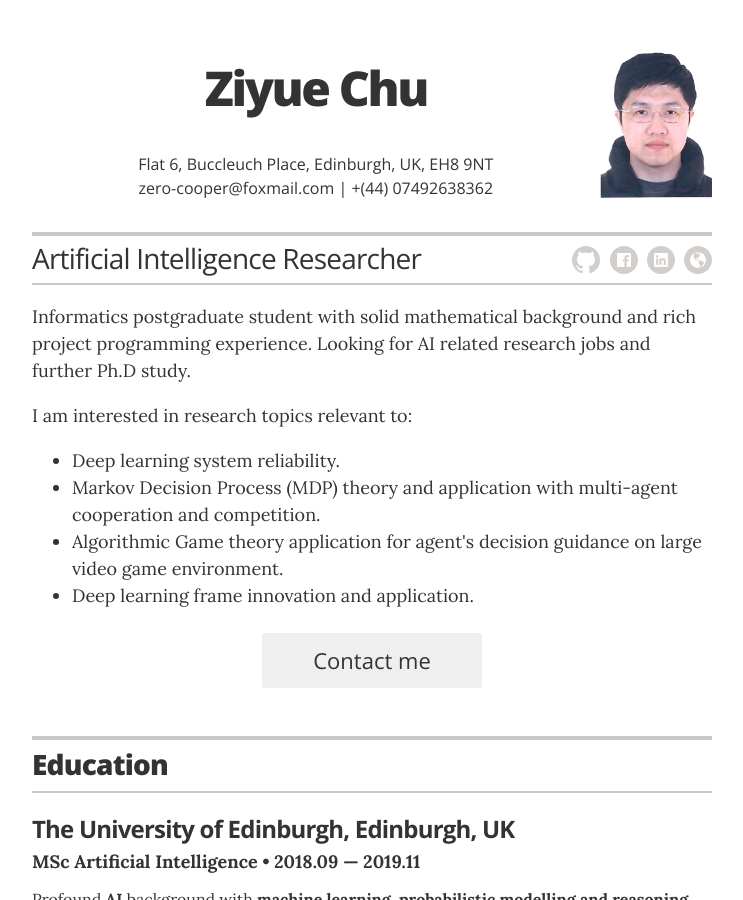
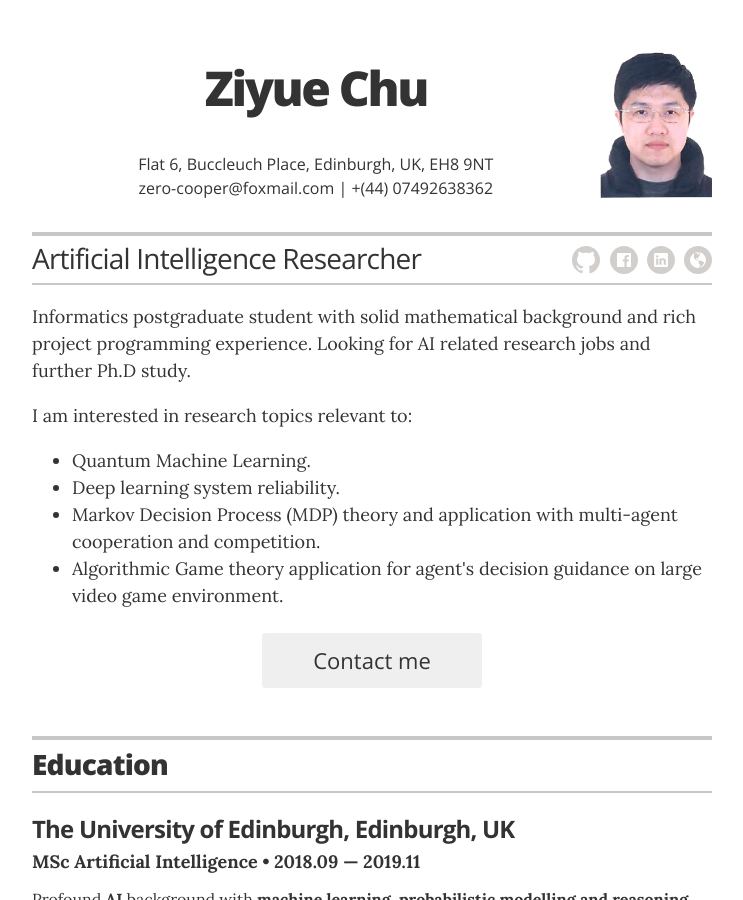
Before and after one commit to zero-cooper/zero-cooper.github.io, a Jekyll site: the page built from index.html, in a window 1280 px wide and 900 px high. Shown: the whole window, without its empty margins (268-1011 px from the left). Built offline with Jekyll 4.4.1, drawn with Linux system fonts in a browser that asks for light colours.

Commit message:
Update _config.yml

```diff
--- a/_config.yml
+++ b/_config.yml
@@ -28,10 +28,10 @@ resume_header_intro: "<p>Informatics postgraduate student with solid mathematica
 <br> </p>
 <p>I am interested in research topics relevant to&#58 <br>
 <ul>
+  <li>Quantum Machine Learning.</li>
   <li>Deep learning system reliability.</li>
   <li>Markov Decision Process (MDP) theory and application with multi-agent cooperation and competition.</li>
   <li>Algorithmic Game theory application for agent's decision guidance on large video game environment.</li>
-  <li>Deep learning frame innovation and application.</li>
 </ul>
 </p>"
 
```
